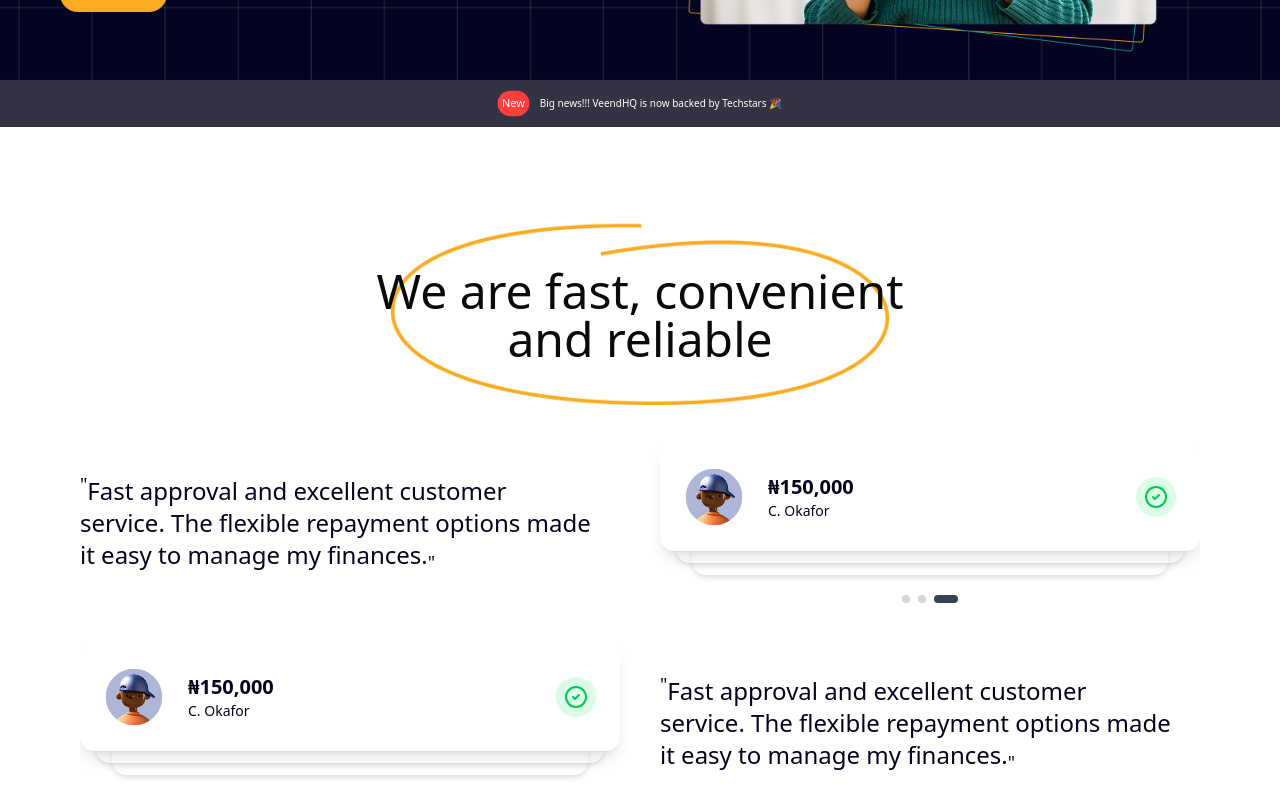
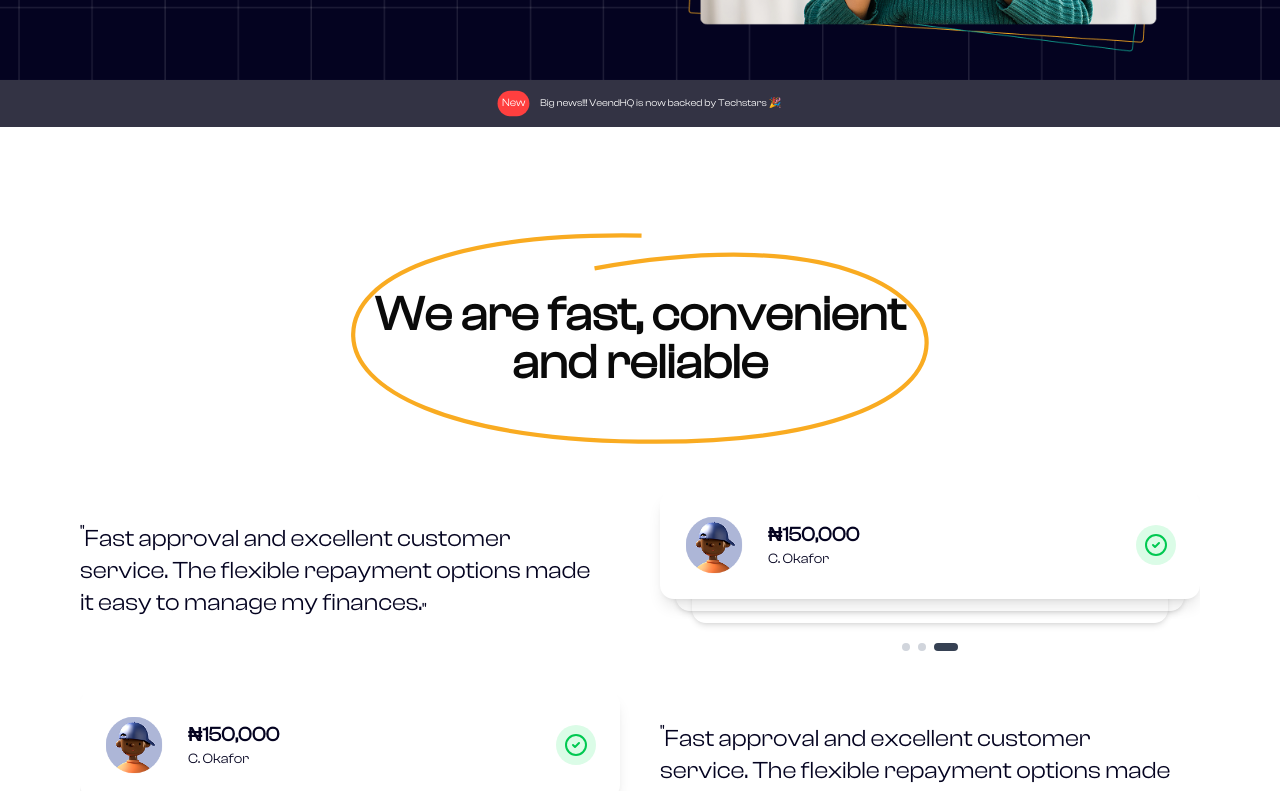
Before and after one commit to stephen-gift/veend, a Next.js app: page / in a window 1280 px wide. Shown: the part 680-1471 px from the top of the page. Built offline with nearby package versions, Linux system fonts and the light colour scheme.

Commit message:
feat: add AnimatedCircle component for dynamic SVG animations in testimonials section

```diff
--- a/src/app/layout.tsx
+++ b/src/app/layout.tsx
@@ -1,17 +1,17 @@
 import type { Metadata } from "next";
-import { Space_Grotesk } from "next/font/google";
+import localFont from "next/font/local";
 import "./globals.css";
 
-const spaceGrotesk = Space_Grotesk({
-  variable: "--font-space-grotesk",
-  weight: ["400", "500", "600", "700"],
-  subsets: ["latin"]
+const clashDisplay = localFont({
+  src: "./fonts/ClashDisplay-Regular.woff",
+  variable: "--font-clash-display"
 });
 
 export const metadata: Metadata = {
   title: "Veend | Instant Credit for Everyone",
   description:
-    "Veend is a platform that offers instant loans to anyone in Nigeria."
+    "Veend is a platform that offers instant loans to anyone in Nigeria.",
+  keywords: "veend, loans, instant loans, nigeria, credit, online loans"
 };
 
 export default function RootLayout({
@@ -21,7 +21,9 @@ export default function RootLayout({
 }>) {
   return (
     <html lang="en">
-      <body className={`${spaceGrotesk.variable} antialiased`}>{children}</body>
+      <body className={`${clashDisplay.className} antialiased`}>
+        {children}
+      </body>
     </html>
   );
 }
--- /dev/null
+++ b/src/components/Homepage/Testimonials/AnimatedCircle.tsx
@@ -0,0 +1,59 @@
+"use client";
+import React from "react";
+import { motion } from "framer-motion";
+import { cn } from "@/lib/utils";
+
+interface AnimatedCircleProps {
+  className?: string;
+  width?: string | number;
+  height?: string | number;
+  color?: string;
+}
+
+const AnimatedCircle = ({
+  className,
+  width = "100%",
+  height = "100%",
+  color = "#F9AB21"
+}: AnimatedCircleProps) => {
+  return (
+    <div className={cn("absolute inset-0 -z-10", className)}>
+      <svg
+        width={width}
+        height={height}
+        viewBox="0 0 550 205"
+        fill="none"
+        xmlns="http://www.w3.org/2000/svg"
+        preserveAspectRatio="xMidYMid meet"
+        className="w-full h-full"
+      >
+        <motion.path
+          d="M276.471 4.3657C94.4693 1.44812 3.66104 43.7648 2.79568 97.7468C1.93031 151.729 95.984 197.009 273.337 199.852C450.69 202.695 546.147 160.453 547.012 106.471C547.844 54.5801 451.604 -4.07018 231.854 35.4252"
+          stroke={color}
+          strokeWidth="4"
+          initial={{
+            pathLength: 0,
+            opacity: 0
+          }}
+          whileInView={{
+            pathLength: 1,
+            opacity: 1,
+            transition: {
+              pathLength: {
+                duration: 3,
+                ease: "easeInOut"
+              },
+              opacity: {
+                duration: 0.5,
+                ease: "easeIn"
+              }
+            }
+          }}
+          viewport={{ once: false, amount: 0.5 }}
+        />
+      </svg>
+    </div>
+  );
+};
+
+export default AnimatedCircle;
--- a/src/components/Homepage/Testimonials/Testimonial.tsx
+++ b/src/components/Homepage/Testimonials/Testimonial.tsx
@@ -82,7 +82,7 @@ const Testimonial = ({
         clearInterval(intervalRef.current);
       }
     };
-  }, [autoScroll, autoScrollInterval, testimonials.length]);
+  }, [autoScroll, autoScrollInterval, testimonials.length, goToNextSlide]);
 
   // Pause auto-scroll on hover
   const handleMouseEnter = () => {
--- a/src/components/Homepage/Testimonials/index.tsx
+++ b/src/components/Homepage/Testimonials/index.tsx
@@ -1,8 +1,8 @@
 "use client";
-import Image from "next/image";
 import React from "react";
 import Testimonial, { Testimonial as TestimonialType } from "./Testimonial";
 import { motion } from "motion/react";
+import AnimatedCircle from "./AnimatedCircle";
 
 const VTestimonials = () => {
   const defaultTestimonials2: TestimonialType[] = [
@@ -32,27 +32,24 @@ const VTestimonials = () => {
     }
   ];
   return (
-    <section className="p-10 md:p-20">
+    <section className="p-5 md:p-20">
       <motion.div
         className="flex items-center justify-center mt-15 mb-20"
         initial={{ opacity: 0, y: 30 }}
         animate={{ opacity: 1, y: 0 }}
         transition={{ duration: 0.7 }}
       >
-        <h2 className="relative max-w-[600px] text-2xl md:text-5xl text-center">
-          We are fast, convenient and reliable
+        <h2 className="relative text-3xl md:text-5xl font-bold text-center mx-auto max-w-[600px] py-6">
+          <span className="relative z-10">
+            We are fast, convenient and reliable
+          </span>
           <motion.div
-            initial={{ opacity: 0, scale: 0.8 }}
-            animate={{ opacity: 1, scale: 1 }}
+            initial={{ opacity: 0 }}
+            animate={{ opacity: 1 }}
             transition={{ delay: 0.3, duration: 0.8 }}
+            className="absolute inset-0 -top-1/4 -bottom-1/4 flex items-center justify-center"
           >
-            <Image
-              src={"/testimonialCircle.png"}
-              alt="hero"
-              height={300}
-              width={500}
-              className="absolute top-1/2 left-1/2 -translate-x-1/2 -translate-y-1/2 -z-1"
-            />
+            <AnimatedCircle />
           </motion.div>
         </h2>
       </motion.div>
```
Also changed, not shown: public/testimonialCircle.svg (added), src/app/fonts/ClashDisplay-Regular.woff (added).
